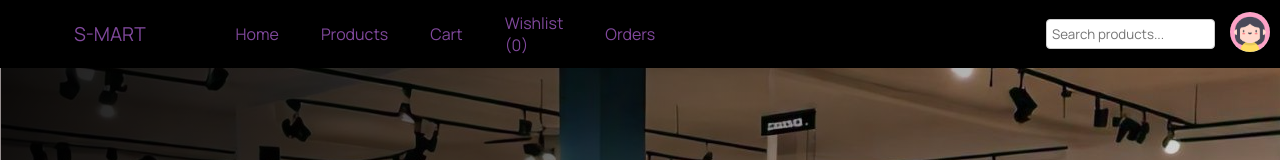
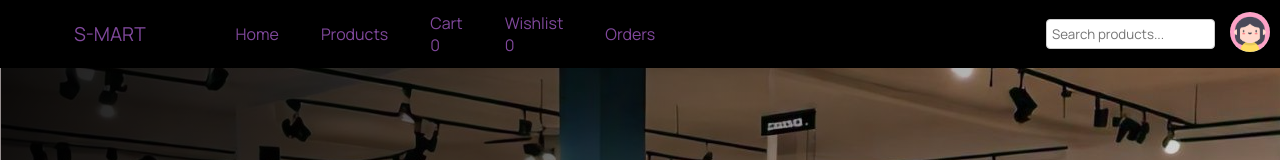
Before and after one commit to mayurpatle/S-MART-ReactJs-, a React (Create React App) app: page / in a window 1280 px wide. Shown: the top 160 px of the page. Built offline with nearby package versions, Linux system fonts and the light colour scheme; no server answers; sample sign-in values are in the browser's storage.

Commit message:
added the quantity in the  iwhslist and cart  and  added the protected route

```diff
--- a/src/App.js
+++ b/src/App.js
@@ -62,7 +62,7 @@ function App() {
                   </ProtectedRoute>
                 }
               />
-              <Route path="/wishlist" element={<Wishlist />} />
+              <Route path="/wishlist" element={<ProtectedRoute><Wishlist /></ProtectedRoute>} />
               <Route
                 path="/orderplaced"
                 element={
--- a/src/Checkout.jsx
+++ b/src/Checkout.jsx
@@ -6,7 +6,7 @@ import { ShoppingCartContext } from "./ShoppingCartContext";
 import { useOrders } from "./OrderContext";
 const Checkout = () => {
   const { currentUser } = useContext(AuthContext);
-  const { cartItems, clearCart } = useContext(ShoppingCartContext);
+  const { cartItems, clearCart , removeFromCart } = useContext(ShoppingCartContext);
   const {addOrder}  =  useOrders()  ;
   const navigate = useNavigate();
 
@@ -38,19 +38,31 @@ const Checkout = () => {
 
   };
 
+  const uniqueCartItems = cartItems.reduce((acc, item) => {
+    const foundItem = acc.find(accItem => accItem.id === item.id);
+    if (foundItem) {
+      foundItem.quantity += 1;
+    } else {
+      acc.push({ ...item, quantity: 1 });
+    }
+    return acc;
+  }, []);
+
   return (
     <div className={styles.checkout}>
       <h1>Checkout</h1>
       <div className={styles.cartItems}>
-        {cartItems.length > 0 ? (
-          cartItems.map((item, index) => (
-            <div key={index} className={styles.cartItem}>
+        {uniqueCartItems.length === 0 ? (
+          <p>No items in the cart</p>
+        ) : (
+          uniqueCartItems.map((item) => (
+            <div key={item.id} className={styles.cartItem}>
               <h2>{item.name}</h2>
               <p>${item.price}</p>
+              <p>Quantity: {item.quantity}</p>
+              <button onClick={() => removeFromCart(item.id)}>Remove</button>
             </div>
           ))
-        ) : (
-          <p>No items in the cart</p>
         )}
       </div>
       <div className={styles.total}>
--- a/src/ShoppingCartContext.jsx
+++ b/src/ShoppingCartContext.jsx
@@ -26,10 +26,12 @@ const ShoppingCartProvider = ({ children }) => {
   }, [cartItems, currentUser]);
 
   const addToCart = (product) => {
+    if (!currentUser) return;
     setCartItems([...cartItems, product]);
   };
 
   const removeFromCart = (productId) => {
+    if (!currentUser) return;
     setCartItems(cartItems.filter((item) => item.id !== productId));
   };
 
@@ -37,9 +39,19 @@ const ShoppingCartProvider = ({ children }) => {
     setCartItems([]);
   };
 
+  const uniqueCartItems = cartItems.reduce((acc, item) => {
+    const foundItem = acc.find(accItem => accItem.id === item.id);
+    if (foundItem) {
+      foundItem.quantity += 1;
+    } else {
+      acc.push({ ...item, quantity: 1 });
+    }
+    return acc;
+  }, []);
+
   return (
     <ShoppingCartContext.Provider
-      value={{ cartItems, addToCart, removeFromCart, clearCart }}
+      value={{ uniqueCartItems , cartItems, addToCart, removeFromCart, clearCart }}
     >
       {children}
     </ShoppingCartContext.Provider>
--- a/src/WishlistContext.jsx
+++ b/src/WishlistContext.jsx
@@ -1,37 +1,60 @@
 import { createContext } from 'react';
-
-import React ,  {useState , useEffect  ,    }  from  'react'  ;
+import { AuthContext } from "./AuthContext";
+import React ,  {useState , useEffect  ,   useContext }  from  'react'  ;
 
 export  const  WishlistContext   =  createContext()  ;
 
 export const  WishlistProvider = ({ children })  => {
     const   [wishlistItems , setWishlistItems  ]  = useState([])  ;
+    const { currentUser } = useContext(AuthContext);
 
     useEffect(() => {
-        const  savedWishlist = JSON.parse(localStorage.getItem('wishlist'))   || []    ;
+        if  (currentUser) {
+        const  savedWishlist = JSON.parse(localStorage.getItem(`wishlist_${currentUser.uid}`))   || []    ;
         setWishlistItems(savedWishlist)    ;
-
-    }  ,  []  )  ;
+        }
+    }  ,  [currentUser]  )  ;
 
     useEffect(()=> {
-        localStorage.setItem('wishlist' , JSON.stringify(wishlistItems))    ;
+        if ( currentUser){
+            localStorage.setItem(`wishlist_${currentUser.uid}` , JSON.stringify(wishlistItems))    ;
+        }
 
-    } ,  [wishlistItems])  ;
+    } ,  [wishlistItems , currentUser])  ;
 
     const addToWishlist = (product)  => {
+        if (!currentUser) return;
         setWishlistItems((prev)  => [...prev ,  product ])  ;
 
     };
 
     const  removeFromWishlist = (productId)  => {
+        if (!currentUser) return;
         setWishlistItems((prevItems)  =>
         prevItems.filter((item)  => item.id !== productId));
 
     } ;
 
 
+    const  uniqueWishlistItems  = wishlistItems.reduce((acc , item )  => {
+      const  foundItem   =  acc.find(accItem   =>  accItem.id === item.id);
+      if  (  foundItem){
+        foundItem.quantity += 1  ;
+
+      }else {
+        acc.push({...item  ,  quantity : 1  }) ;
+
+      }
+
+      return acc;
+
+
+
+    } ,  [] )
+
+
     return  (
-        <WishlistContext.Provider value={{ wishlistItems , addToWishlist , removeFromWishlist }}>
+        <WishlistContext.Provider value={{ uniqueWishlistItems ,wishlistItems , addToWishlist , removeFromWishlist }}>
             {children}
         </WishlistContext.Provider>
     );
--- a/src/components/AvatarDropdown.jsx
+++ b/src/components/AvatarDropdown.jsx
@@ -1,13 +1,14 @@
 // src/components/AvatarDropdown.jsx
 import React, { useState, useContext } from "react";
 import { AuthContext } from "../AuthContext";
+import { Link } from "react-router-dom";
 import { auth } from "../firebase";
 import styles from "../styles/AvatarDropdown.module.css"; // You will create this CSS file
-
+import { WishlistContext } from "../WishlistContext";
 const AvatarDropdown = () => {
   const { currentUser } = useContext(AuthContext);
   const [isDropdownOpen, setDropdownOpen] = useState(false);
-
+  const {wishlistItems}  = useContext(WishlistContext)
   const toggleDropdown = () => setDropdownOpen(!isDropdownOpen);
 
   const handleLogout = async () => {
@@ -25,6 +26,12 @@ const AvatarDropdown = () => {
       {isDropdownOpen && (
         <div className={styles.dropdownMenu}>
           <p className={styles.email}>{currentUser.email}</p>
+          <p><Link to="/wishlist">Wishlist {
+          (currentUser ? ((wishlistItems.length)) :  "")
+        }
+
+
+          </Link>{" "}</p>
           <button onClick={handleLogout} className={styles.logoutButton}>
             Logout
           </button>
--- a/src/components/Navbar.jsx
+++ b/src/components/Navbar.jsx
@@ -1,18 +1,17 @@
 import React, { useContext, useState } from "react";
 import { Link } from "react-router-dom";
 import { AuthContext } from "../AuthContext";
-import { auth } from "../firebase";
 import styles from "../styles/Navbar.module.css";
 import { WishlistContext } from "../WishlistContext";
 import AvatarDropdown from "./AvatarDropdown";
+import { ShoppingCartContext } from "../ShoppingCartContext";
 const Navbar = ({ onSearch }) => {
   const { currentUser } = useContext(AuthContext);
   const [searchQuery, setSearchQuery] = useState("");
-  const {wishlistItems }  = useContext(WishlistContext) ;
 
-  const handleLogout = async () => {
-    await auth.signOut();
-  };
+  const {uniqueWishlistItems }  = useContext(WishlistContext)  ;
+  const {uniqueCartItems }  = useContext(ShoppingCartContext)   ;
+
 
   const isAdmin =
     currentUser && currentUser.email === "mayurpatle108@gmail.com"; // Replace with your admin email
@@ -30,8 +29,15 @@ const Navbar = ({ onSearch }) => {
       <div className={styles.leftContainer}>
         <Link to="/">Home</Link>
         <Link to="/products">Products</Link>
-        <Link to="/cart">Cart</Link>
-        <Link to="/wishlist">Wishlist ({wishlistItems.length})</Link>{" "}
+        <Link to="/cart">Cart {
+          (currentUser ? ((uniqueCartItems.length)) :  "")
+        }</Link>
+        <Link to="/wishlist">Wishlist {
+          (currentUser ? ((uniqueWishlistItems.length)) :  "")
+        }
+
+
+        </Link>{" "}
         {/* Wishlist link */}
         {currentUser && <Link to="/orders">Orders</Link>}
         {isAdmin && <Link to="/admin">Admin Dashboard</Link>} {/* Admin link */}
--- a/src/components/ShoppingCart.jsx
+++ b/src/components/ShoppingCart.jsx
@@ -5,29 +5,37 @@ import styles from "../styles/ShoppingCart.module.css";
 import { Link } from "react-router-dom";
 
 const ShoppingCart = () => {
-  const { cartItems, removeFromCart, clearCart } =
-    useContext(ShoppingCartContext);
+  const { cartItems, removeFromCart, clearCart } = useContext(ShoppingCartContext);
 
-
-
+  // Process cartItems to get unique products with quantities
+  const uniqueCartItems = cartItems.reduce((acc, item) => {
+    const foundItem = acc.find(accItem => accItem.id === item.id);
+    if (foundItem) {
+      foundItem.quantity += 1;
+    } else {
+      acc.push({ ...item, quantity: 1 });
+    }
+    return acc;
+  }, []);
 
   return (
     <div className={styles.shoppingCart}>
       <h1>Shopping Cart</h1>
       <div className={styles.cartItems}>
-        {cartItems.length === 0 ? (
+        {uniqueCartItems.length === 0 ? (
           <p>No items in the cart</p>
         ) : (
-          cartItems.map((item, index) => (
-            <div key={index} className={styles.cartItem}>
+          uniqueCartItems.map((item) => (
+            <div key={item.id} className={styles.cartItem}>
               <h2>{item.name}</h2>
               <p>${item.price}</p>
+              <p>Quantity: {item.quantity}</p>
               <button onClick={() => removeFromCart(item.id)}>Remove</button>
             </div>
           ))
         )}
       </div>
-      {cartItems.length > 0 && (
+      {uniqueCartItems.length > 0 && (
         <>
           <button onClick={clearCart} className={styles.clearCart}>
             Clear Cart
--- a/src/components/Wishlist.jsx
+++ b/src/components/Wishlist.jsx
@@ -4,15 +4,31 @@ import styles from "../styles/Wishlist.module.css";
 const Wishlist = () => {
     const  {wishlistItems  ,  removeFromWishlist }  = useContext(WishlistContext) ;
 
+    const  uniqueWishlistItems  = wishlistItems.reduce((acc , item )  => {
+      const  foundItem   =  acc.find(accItem   =>  accItem.id === item.id);
+      if  (  foundItem){
+        foundItem.quantity += 1  ;
+
+      }else {
+        acc.push({...item  ,  quantity : 1  }) ;
+
+      }
+
+      return acc;
+
+
+
+    } ,  [] )
+
   return (
 
     <div className={styles.wishlist}>
       <h1> Wishlist </h1>
       <div className={styles.wishlistItems}>
-        {wishlistItems.length === 0 ? (
+        {uniqueWishlistItems.length === 0 ? (
           <p>No items in the wishlist</p>
         ) : (
-          wishlistItems.map((item) => (
+          uniqueWishlistItems.map((item) => (
             <div key={item.id} className={styles.wishlistItem}>
               <h2>{item.name}</h2>
               <p>{item.price}</p>
--- a/src/pages/Home.jsx
+++ b/src/pages/Home.jsx
@@ -2,6 +2,7 @@ import React ,  {useState ,  useEffect } from 'react'
 import styles from  '../styles/Home.module.css'
 import CustomCarousel  from '../components/CustomCarousel';
 import Whatsapp from  '../components/Whatsapp'
+import { Link } from 'react-router-dom';
 const Home = () => {
   const  [images ,  setImages ]  = useState([])   ;
 
@@ -22,12 +23,12 @@ const Home = () => {
       <div className={styles.herocontent}>
             <h1>Art of Living Spaces</h1>
             <p >Transforming your home into a masterpiece with exquisite furniture.</p>
-            <a href="#shop-now" className={styles.ctabutton}>Shop Now</a>
+            <Link to="/products" className={styles.ctabutton} >Shop Now  </Link>
       </div>
 
 
     </div>
-    <div>
+
       <div className={styles.discount}>
         <h1>Discounts on the Way! </h1>
         {/* write   some  content   message  for  ecommerce  home page */}
@@ -36,7 +37,7 @@ const Home = () => {
       </div>
       <CustomCarousel  images={images} />
       <Whatsapp />
-      </div>
+
     </>
   );
 }
--- a/src/styles/AvatarDropdown.module.css
+++ b/src/styles/AvatarDropdown.module.css
@@ -19,7 +19,16 @@
   box-shadow: 0 4px 8px rgba(0, 0, 0, 0.1);
   border-radius: 4px;
   z-index: 1;
-  width: 150px; /* Adjust as needed */
+  width: 180px; /* Adjust as needed */
+  color :  black   ;
+
+
+  overflow: hidden;
+}
+
+Link {
+  color: black   ;
+
 }
 
 .email {
```
